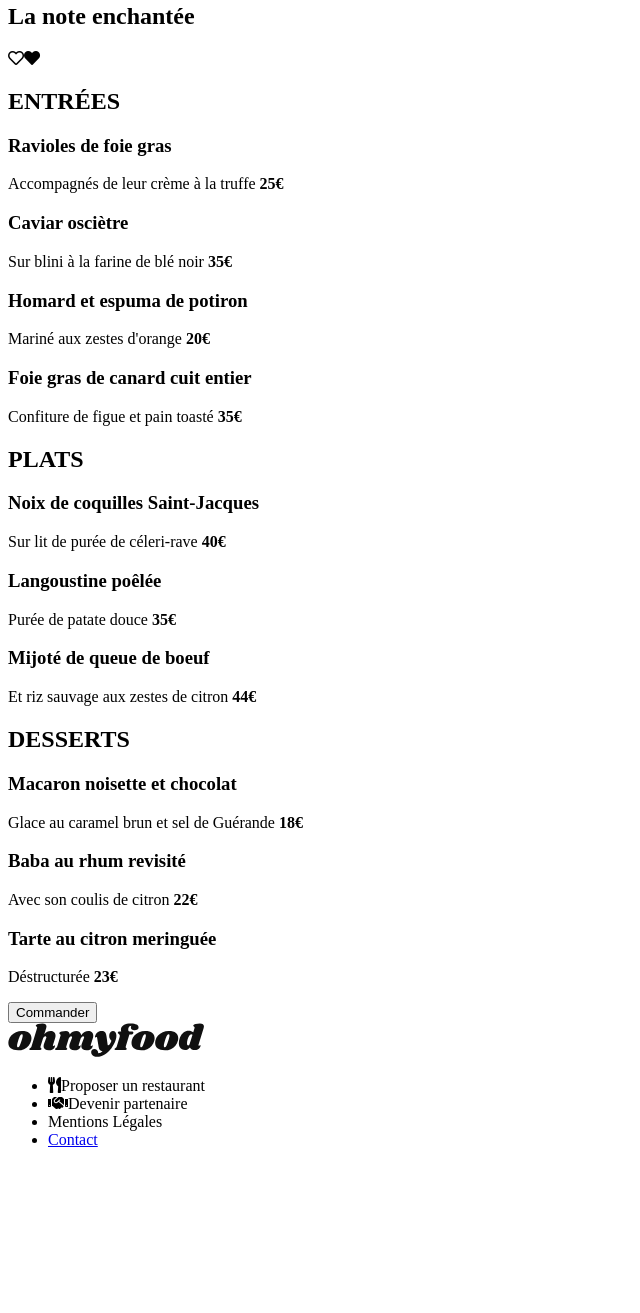
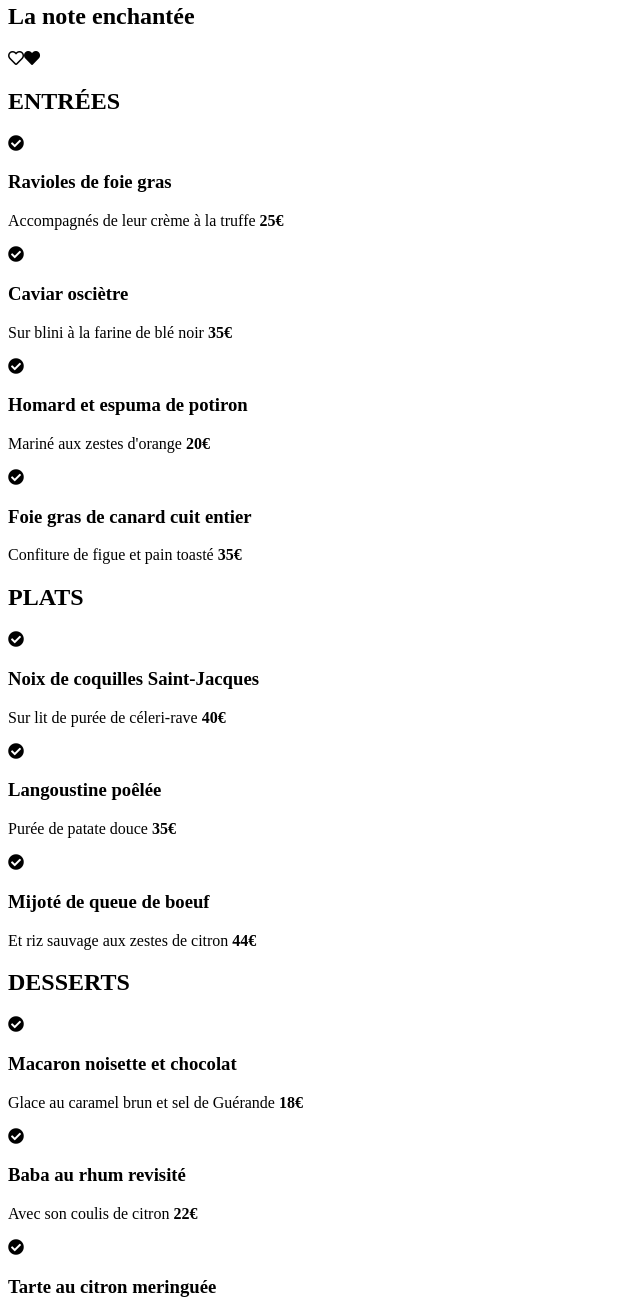
Before and after one commit to jessk971/jessicapaquet_3_01052021, a website: page La note enchantée.html in a window 1280 px wide. Shown: the part 367-1680 px from the top of the page, without its empty margins (0-640 px from the left). Before the commit the page ends 1532 px from the top, so only its background shows below. Drawn offline with nearby package versions, Linux system fonts and the light colour scheme; files that its build step writes are made by us from their sources; a web font is replaced by a local one.

Commit message:
button animation shadow

```diff
--- a/La note enchantée.html
+++ b/La note enchantée.html
@@ -16,9 +16,7 @@
 
 <body>
 
-    <div class="loading">
-        <span class="loader"> </span>
-    </div>
+
 
     <header>
 
@@ -55,12 +53,25 @@
 
                 <div class="plate">
 
+                    <div class="check">
+
+                        <i class="fas fa-check-circle"></i>
+
+                    </div>
                     <h3>Ravioles de foie gras</h3>
                     <p>Accompagnés de leur crème à la truffe <strong>25€</strong></p>
+
+
 
                 </div>
 
                 <div class="plate">
+
+                    <div class="check">
+
+                        <i class="fas fa-check-circle"></i>
+
+                    </div>
 
                     <h3>Caviar osciètre</h3>
                     <p>Sur blini à la farine de blé noir <strong>35€</strong></p>
@@ -69,12 +80,24 @@
 
                 <div class="plate">
 
+                    <div class="check">
+
+                        <i class="fas fa-check-circle"></i>
+
+                    </div>
+
                     <h3>Homard et espuma de potiron</h3>
                     <p>Mariné aux zestes d'orange <strong>20€</strong></p>
 
                 </div>
 
                 <div class="plate">
+
+                    <div class="check">
+
+                        <i class="fas fa-check-circle"></i>
+
+                    </div>
 
                     <h3>Foie gras de canard cuit entier</h3>
                     <p>Confiture de figue et pain toasté <strong>35€</strong></p>
@@ -89,12 +112,24 @@
 
                 <div class="plate">
 
+                    <div class="check">
+
+                        <i class="fas fa-check-circle"></i>
+
+                    </div>
+
                     <h3>Noix de coquilles Saint-Jacques</h3>
                     <p>Sur lit de purée de céleri-rave <strong>40€</strong></p>
 
                 </div>
 
                 <div class="plate">
+
+                    <div class="check">
+
+                        <i class="fas fa-check-circle"></i>
+
+                    </div>
 
                     <h3>Langoustine poêlée</h3>
                     <p>Purée de patate douce <strong>35€</strong></p>
@@ -103,10 +138,17 @@
 
                 <div class="plate">
 
+                    <div class="check">
+
+                        <i class="fas fa-check-circle"></i>
+
+                    </div>
+
                     <h3>Mijoté de queue de boeuf</h3>
                     <p>Et riz sauvage aux zestes de citron <strong>44€</strong></p>
 
                 </div>
+
             </section>
 
             <section class="container3">
@@ -115,6 +157,12 @@
 
                 <div class="plate">
 
+                    <div class="check">
+
+                        <i class="fas fa-check-circle"></i>
+
+                    </div>
+
                     <h3>Macaron noisette et chocolat</h3>
                     <p>Glace au caramel brun et sel de Guérande <strong>18€</strong></p>
 
@@ -122,12 +170,24 @@
 
                 <div class="plate">
 
+                    <div class="check">
+
+                        <i class="fas fa-check-circle"></i>
+
+                    </div>
+
                     <h3>Baba au rhum revisité</h3>
                     <p>Avec son coulis de citron <strong>22€</strong></p>
 
                 </div>
 
                 <div class="plate">
+
+                    <div class="check">
+
+                        <i class="fas fa-check-circle"></i>
+
+                    </div>
 
                     <h3>Tarte au citron meringuée</h3>
                     <p>Déstructurée <strong>23€</strong></p>
--- a/style.css
+++ b/style.css
@@ -244,6 +244,9 @@
         background: linear-gradient(to bottom right, rgb(238, 115, 218), rgb(161, 91, 220));
         border-color: transparent;
         width: 250px;
+        -webkit-box-shadow: 1px 2px 9px grey;
+        cursor: pointer;
+        position: relative;
     }
 
     .btn {
@@ -254,6 +257,19 @@
     button:hover {
         opacity: 0.6;
         transition-duration: 0.5s;
+        animation: box ease 2s;
+    }
+
+    @keyframes box {
+        0% {
+            -webkit-box-shadow: 1px 2px 9px grey;
+        }
+        50% {
+            -webkit-box-shadow: 5px 10px 8px #888888;
+        }
+        100% {
+            -webkit-box-shadow: 1px 2px 9px grey;
+        }
     }
 
     header h1 {
@@ -576,7 +592,7 @@
         padding-left: 0.5em;
         position: relative;
         animation: move 5s;
-        animation-timing-function: ease;
+        animation-timing-function: ease-in-out;
     }
 
     .plate:nth-child(1) {
@@ -584,35 +600,35 @@
     }
 
     .plate:nth-child(2) {
-        animation-delay: 0.2s;
+        animation-delay: 0.3s;
     }
 
     .plate:nth-child(3) {
-        animation-delay: 0.3s;
+        animation-delay: 0.5s;
     }
 
     .plate:nth-child(4) {
-        animation-delay: 0.4s;
+        animation-delay: 0.7s;
     }
 
     .plate:nth-child(5) {
-        animation-delay: 0.5s;
+        animation-delay: 0.9s;
     }
 
     .plate:nth-child(6) {
-        animation-delay: 0.6s;
+        animation-delay: 1.1s;
     }
 
     .plate:nth-child(7) {
-        animation-delay: 0.7s;
+        animation-delay: 1.3s;
     }
 
     .plate:nth-child(8) {
-        animation-delay: 0.8s;
+        animation-delay: 1.5s;
     }
 
     .plate:nth-child(9) {
-        animation-delay: 0.9s;
+        animation-delay: 1.7s;
     }
 
     #carte h3 {
```
Also changed, not shown: A la Française.html (+57 -3 lines), Le délice des sens.html (+56 -3 lines), la palette du goût.html (+0 -4 lines).
